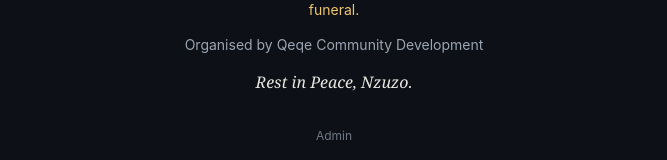
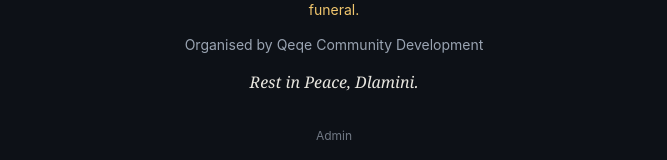
Before and after one commit to mancoba-hub/nzuzo-tribute, a React (Vite) app: page / in a window 1280 px wide. Shown: the part 2168-2328 px from the top of the page, without its empty margins (306-973 px from the left). Built offline with nearby package versions, Linux system fonts and the light colour scheme; no server answers.

Commit message:
Change Rest in Peace line to Dlamini

```diff
--- a/src/i18n.tsx
+++ b/src/i18n.tsx
@@ -39,7 +39,7 @@ const STRINGS = {
       handover:
         "These tributes will be handed over to the family of Nzuzo Pukuza on the day of the funeral.",
       organised: "Organised by Qeqe Community Development",
-      rest: "Rest in Peace, Nzuzo.",
+      rest: "Rest in Peace, Dlamini.",
       admin: "Admin",
     },
     langSwitch: "isiXhosa",
@@ -80,7 +80,7 @@ const STRINGS = {
       handover:
         "Ezi zikhumbuzo ziya kunikezelwa kusapho lukaNzuzo Pukuza ngosuku lomngcwabo.",
       organised: "Iququzelelwa yiQeqe Community Development",
-      rest: "Lala ngoxolo, Nzuzo.",
+      rest: "Lala ngoxolo, Dlamini.",
       admin: "Admin",
     },
     langSwitch: "English",
```
